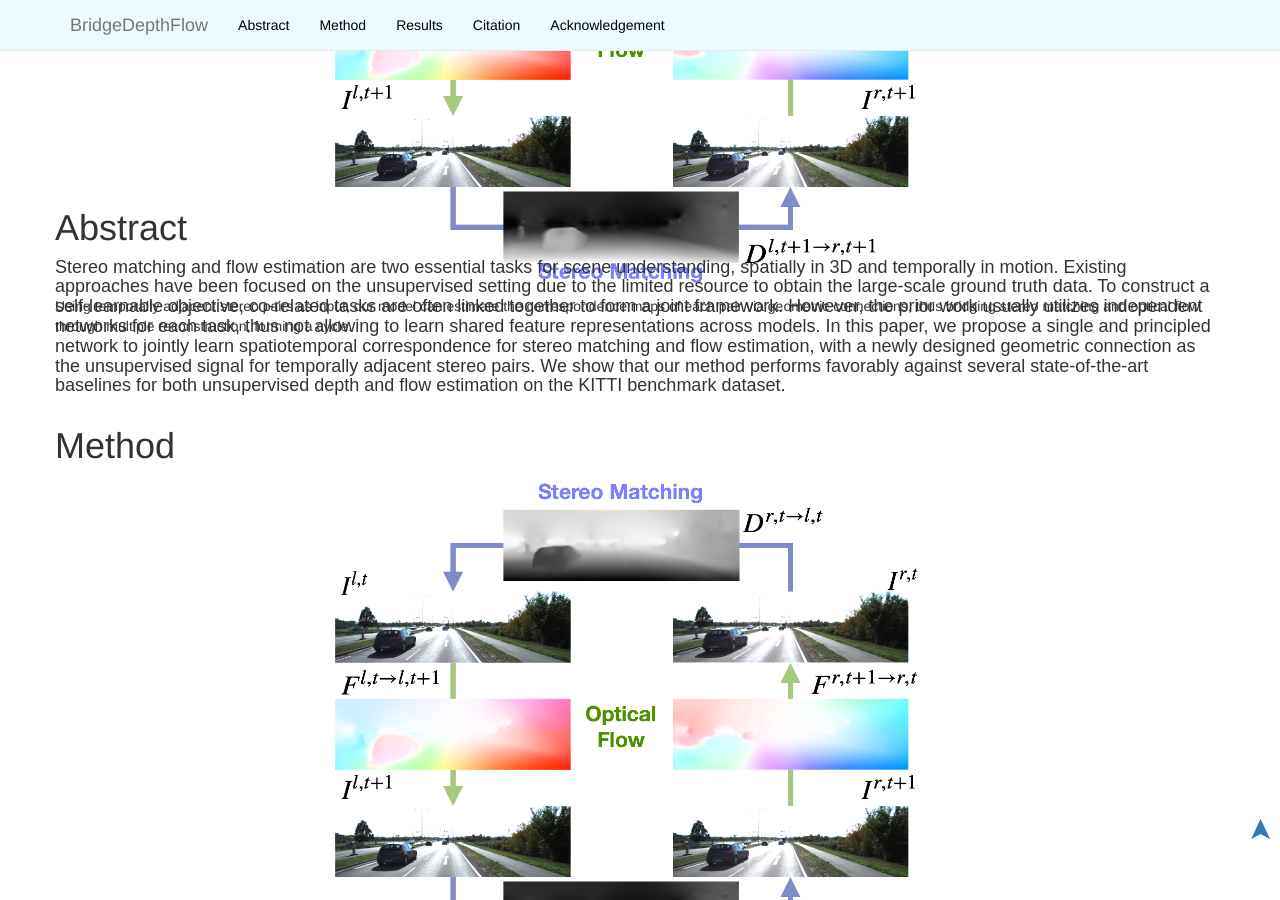
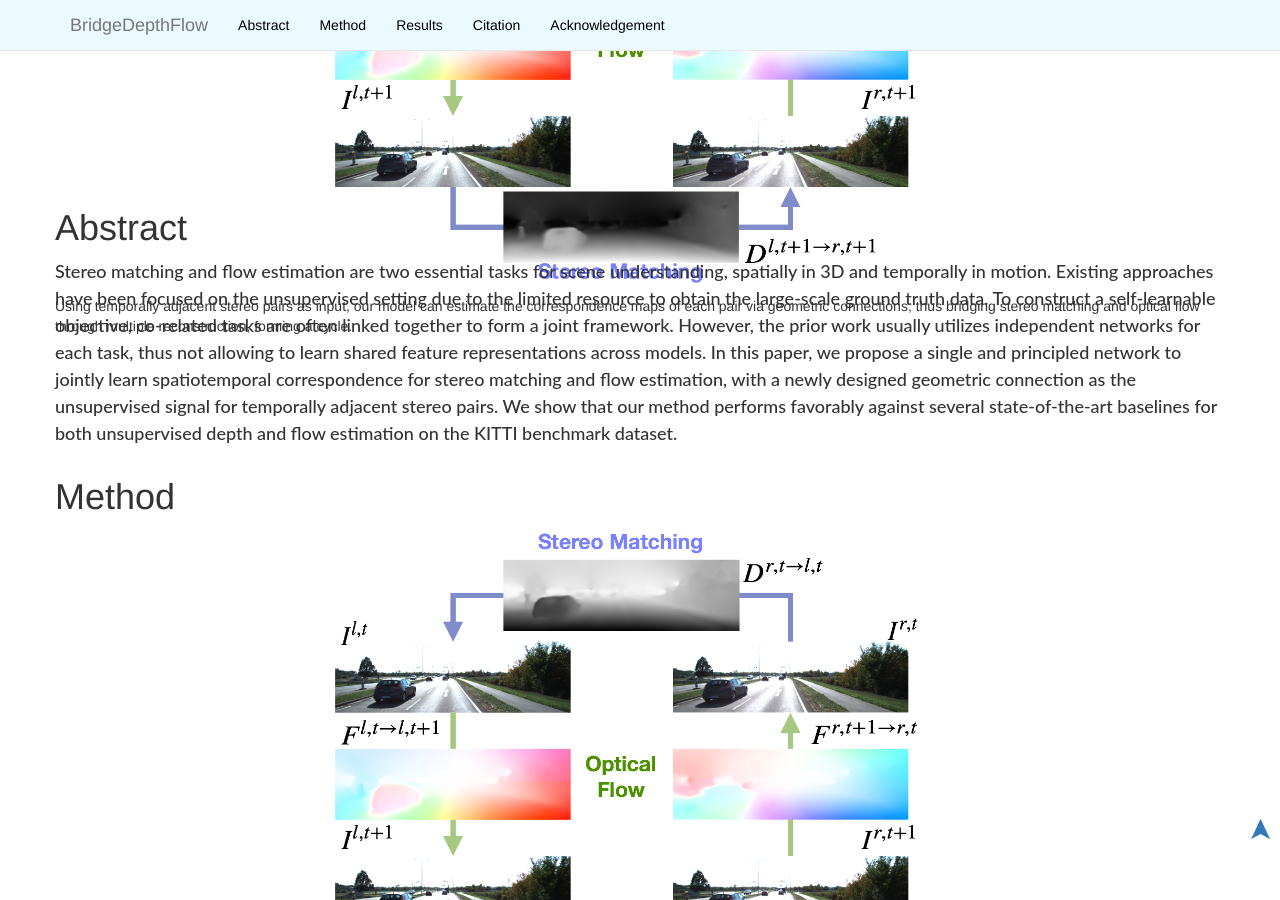
Before and after one commit to lelimite4444/BridgeDepthFlow-Project-Page, a Jekyll site: the page index.html, which Jekyll copies as it is, in a window 1280 px wide and 900 px high, scrolled down 712 px. Built offline with Jekyll 4.4.1, drawn with Linux system fonts in a browser that asks for light colours.

Commit message:
Update index.html

```diff
--- a/index.html
+++ b/index.html
@@ -86,7 +86,7 @@
             <div class="row">
 
 		    <h1>Abstract</h1>
-		    <h4 small><p style="text-align:left; font-family: sans-serif;">Stereo matching and flow estimation are two essential tasks for scene understanding, spatially in 3D and temporally in motion.
+		    <h4 small><p style="text-align:left; font-family: 'Lato'; line-height: 150%">Stereo matching and flow estimation are two essential tasks for scene understanding, spatially in 3D and temporally in motion.
 
 Existing approaches have been focused on the unsupervised setting due to the limited resource to obtain the large-scale ground truth data.
 
```
